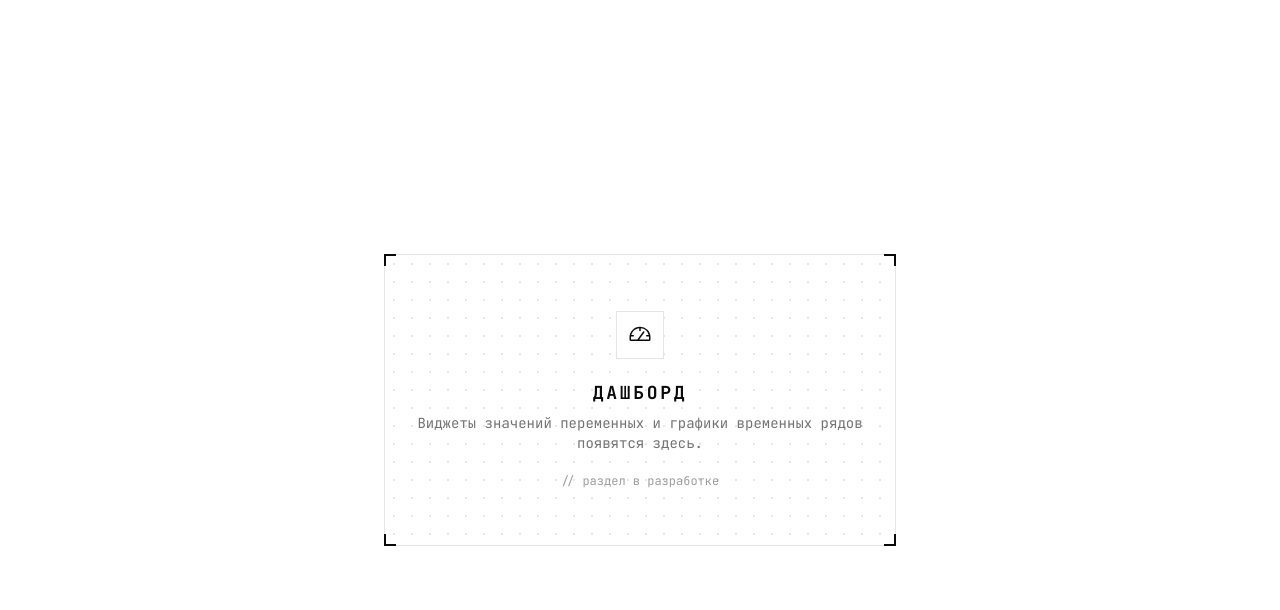
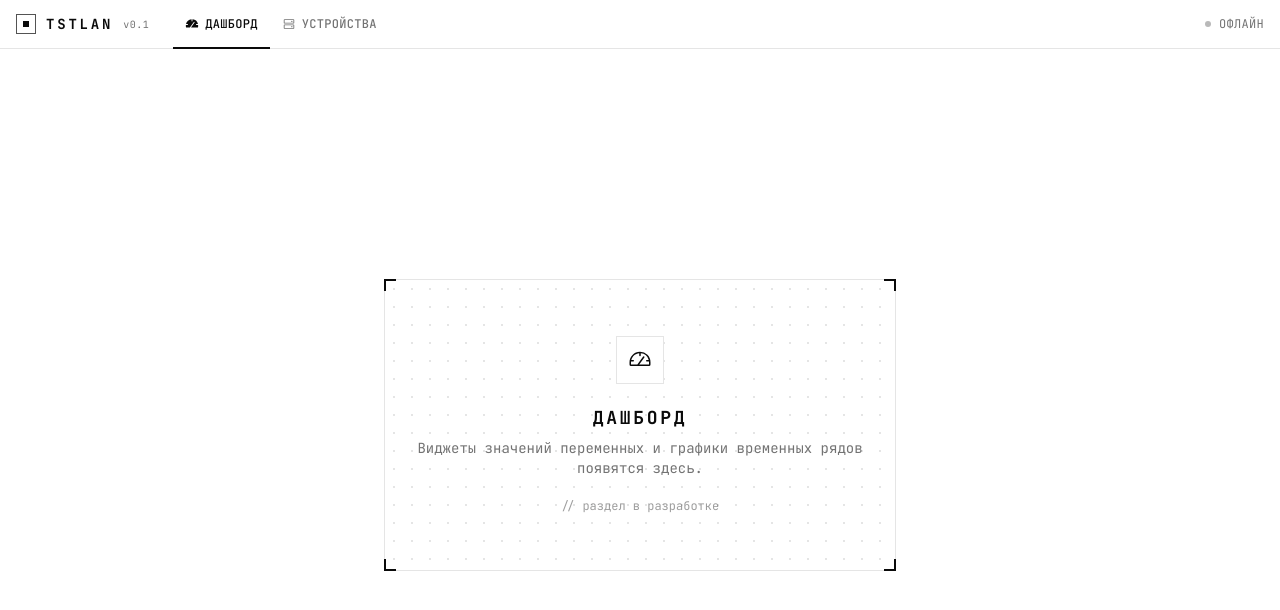
Before and after one commit to electrobalabas/tstlan-web, a Next.js app in the folder web/tstlan-web/: page /dashboard in a window 1280 px wide. Shown: the top 610 px of the page. Built offline with nearby package versions, Linux system fonts and the light colour scheme.

Commit message:
feat(web): добавлена шапка с навигацией и редирект на дашборд

```diff
--- a/web/tstlan-web/app/layout.tsx
+++ b/web/tstlan-web/app/layout.tsx
@@ -2,6 +2,7 @@ import type { Metadata } from "next";
 import { Geist, JetBrains_Mono } from "next/font/google";
 import "./globals.css";
 import { cn } from "@/lib/utils";
+import { SiteHeader } from "@/components/site-header";
 
 const geistSans = Geist({
   variable: "--font-geist-sans",
@@ -28,7 +29,10 @@ export default function RootLayout({
       lang="ru"
       className={cn("h-full antialiased", geistSans.variable, jetbrainsMono.variable)}
     >
-      <body className="min-h-full flex flex-col">{children}</body>
+      <body className="min-h-full flex flex-col">
+        <SiteHeader />
+        <main className="flex flex-1 flex-col">{children}</main>
+      </body>
     </html>
   );
 }
--- a/web/tstlan-web/app/page.tsx
+++ b/web/tstlan-web/app/page.tsx
@@ -1,11 +1,5 @@
+import { redirect } from "next/navigation";
+
 export default function Home() {
-  return (
-    <main className="flex flex-1 flex-col items-center justify-center gap-3 p-8 text-center">
-      <h1 className="font-heading text-2xl font-semibold tracking-tight">TSTLAN</h1>
-      <p className="max-w-md text-sm text-muted-foreground">
-        Веб-платформа мониторинга и отладки приборов по протоколам MxNet, Modbus
-        и USB HID.
-      </p>
-    </main>
-  );
+  redirect("/dashboard");
 }
--- /dev/null
+++ b/web/tstlan-web/components/site-header.tsx
@@ -0,0 +1,80 @@
+"use client";
+
+import Link from "next/link";
+import { usePathname } from "next/navigation";
+import { GaugeIcon, HardDrivesIcon } from "@phosphor-icons/react/ssr";
+import type { Icon } from "@phosphor-icons/react";
+
+import { cn } from "@/lib/utils";
+
+type NavItem = {
+  href: string;
+  label: string;
+  icon: Icon;
+};
+
+const NAV: NavItem[] = [
+  { href: "/dashboard", label: "Дашборд", icon: GaugeIcon },
+  { href: "/devices", label: "Устройства", icon: HardDrivesIcon },
+];
+
+export function SiteHeader() {
+  const pathname = usePathname();
+
+  return (
+    <header className="sticky top-0 z-50 border-b border-border bg-background/85 backdrop-blur">
+      <div className="flex h-12 items-stretch gap-6 px-4">
+        <Link
+          href="/dashboard"
+          className="group flex items-center gap-2.5 self-center"
+        >
+          <span className="flex size-5 items-center justify-center border border-foreground/70">
+            <span className="size-1.5 bg-foreground transition-colors group-hover:bg-foreground/50" />
+          </span>
+          <span className="font-heading text-sm font-bold tracking-[0.2em]">
+            TSTLAN
+          </span>
+          <span className="text-[10px] tracking-wider text-muted-foreground">
+            v0.1
+          </span>
+        </Link>
+
+        <nav className="flex items-stretch">
+          {NAV.map(({ href, label, icon: ItemIcon }) => {
+            const active = pathname === href || pathname.startsWith(`${href}/`);
+            return (
+              <Link
+                key={href}
+                href={href}
+                aria-current={active ? "page" : undefined}
+                className={cn(
+                  "relative flex items-center gap-1.5 px-3 text-xs font-medium tracking-wide uppercase transition-colors",
+                  active
+                    ? "text-foreground"
+                    : "text-muted-foreground hover:text-foreground",
+                )}
+              >
+                <ItemIcon
+                  className="size-3.5"
+                  weight={active ? "fill" : "regular"}
+                />
+                {label}
+                {active && (
+                  <span className="absolute inset-x-0 -bottom-px h-0.5 bg-foreground" />
+                )}
+              </Link>
+            );
+          })}
+        </nav>
+
+        <div className="ml-auto flex items-center gap-2 self-center text-xs tracking-wide text-muted-foreground">
+          <span
+            className="size-1.5 rounded-full bg-muted-foreground/50"
+            aria-hidden
+          />
+          <span className="uppercase">офлайн</span>
+        </div>
+      </div>
+    </header>
+  );
+}
```
